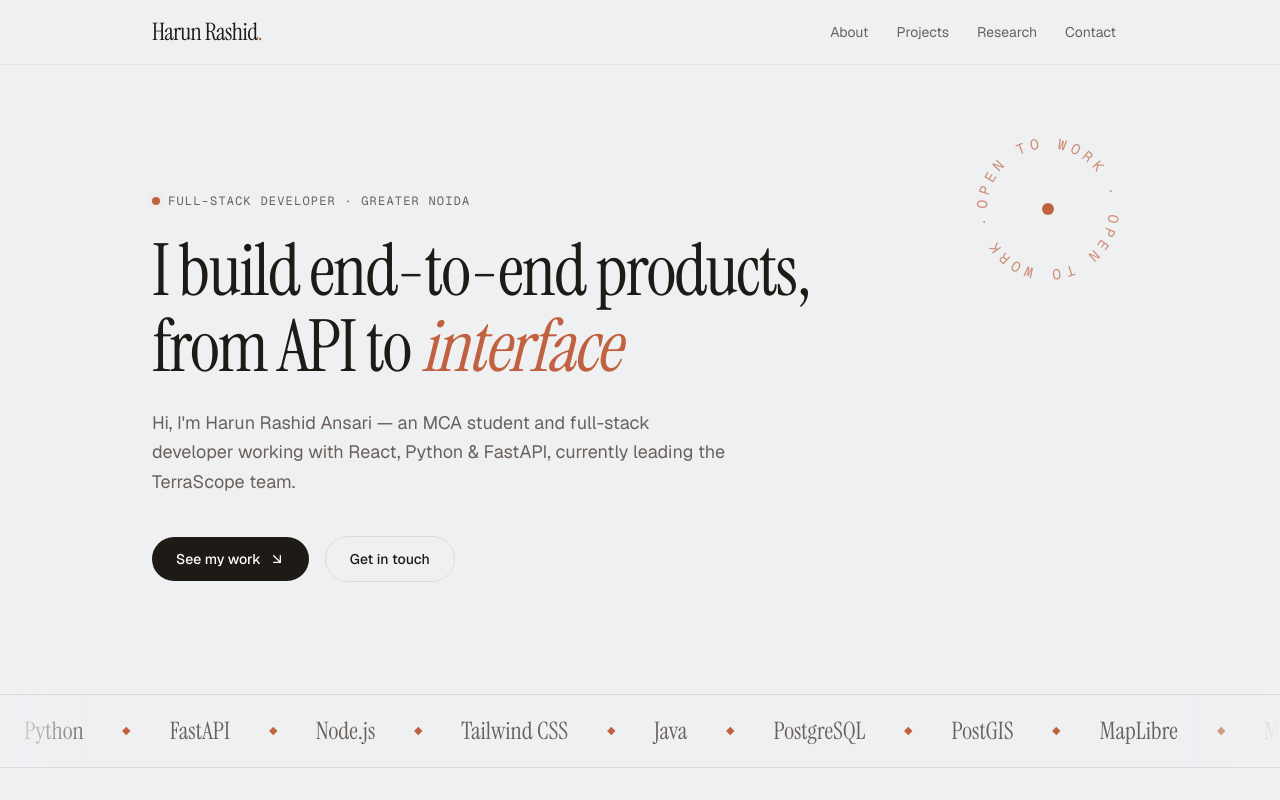
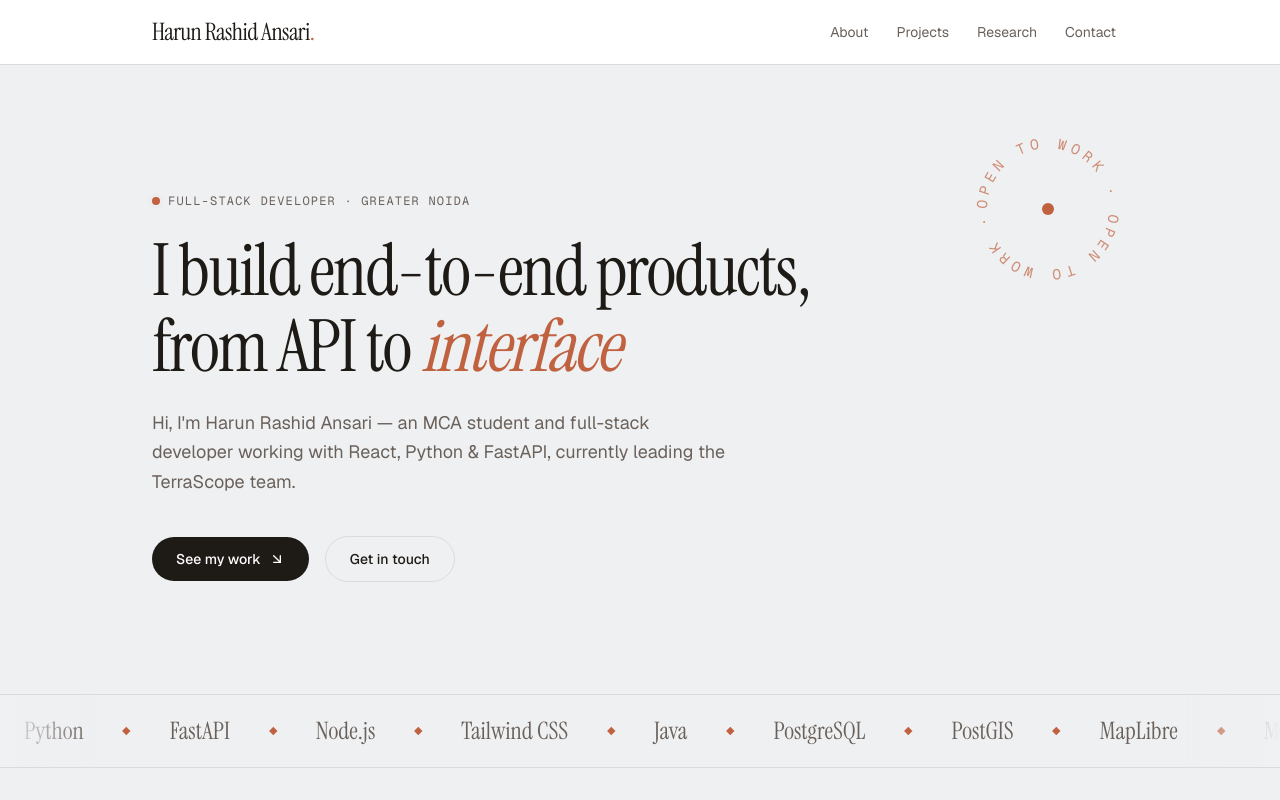
Before and after one commit to Harunrashid444/My-Portfolio-Website, a Next.js app: page / in a window 1280 px wide. Shown: the top 800 px of the page. Built offline with nearby package versions, Linux system fonts and the light colour scheme.

Commit message:
Show full name in logo and make header white

```diff
--- a/components/site-header.tsx
+++ b/components/site-header.tsx
@@ -7,10 +7,10 @@ const links = [
 
 export function SiteHeader() {
   return (
-    <header className="sticky top-0 z-40 border-b border-border/60 bg-background/80 backdrop-blur-md">
-      <div className="mx-auto flex h-16 max-w-5xl items-center justify-between px-6">
-        <a href="#top" className="font-serif text-2xl leading-none tracking-tight">
-          Harun Rashid<span className="text-accent">.</span>
+    <header className="sticky top-0 z-40 border-b border-border bg-card">
+      <div className="mx-auto flex max-w-5xl flex-col items-center gap-1 px-6 pt-3 pb-1 sm:h-16 sm:flex-row sm:justify-between sm:p-0 sm:px-6">
+        <a href="#top" className="whitespace-nowrap font-serif text-2xl leading-none tracking-tight">
+          Harun Rashid Ansari<span className="text-accent">.</span>
         </a>
         <nav aria-label="Primary">
           <ul className="flex items-center gap-1 text-sm">
```
